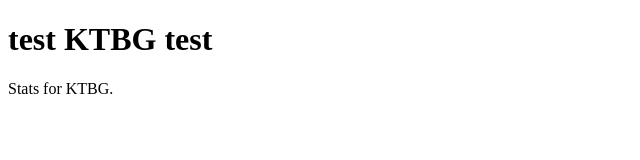
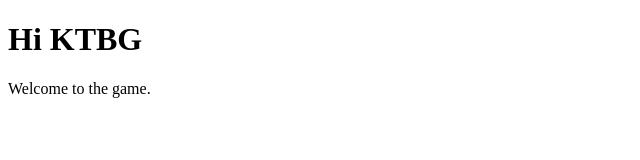
Before and after one commit to balahabal/balahabal.github.io, a plain HTML site: page index.html in a window 1280 px wide. Shown: the whole page, without its empty margins (0-640 px from the left). Drawn offline with Linux system fonts and the light colour scheme.

Commit message:
Update index.html

```diff
--- a/index.html
+++ b/index.html
@@ -1,7 +1,12 @@
 <!DOCTYPE html>
-<html>
+<html lang="en">
+<head>
+    <meta charset="UTF-8">
+    <meta name="viewport" content="width=device-width, initial-scale=1.0">
+    <title>KTBG SPORTS</title>
+</head>
 <body>
-<h1>test KTBG test</h1>
-<p>Stats for KTBG.</p>
+    <h1>Hi KTBG</h1>
+    <p>Welcome to the game.</p>
 </body>
 </html>
```
